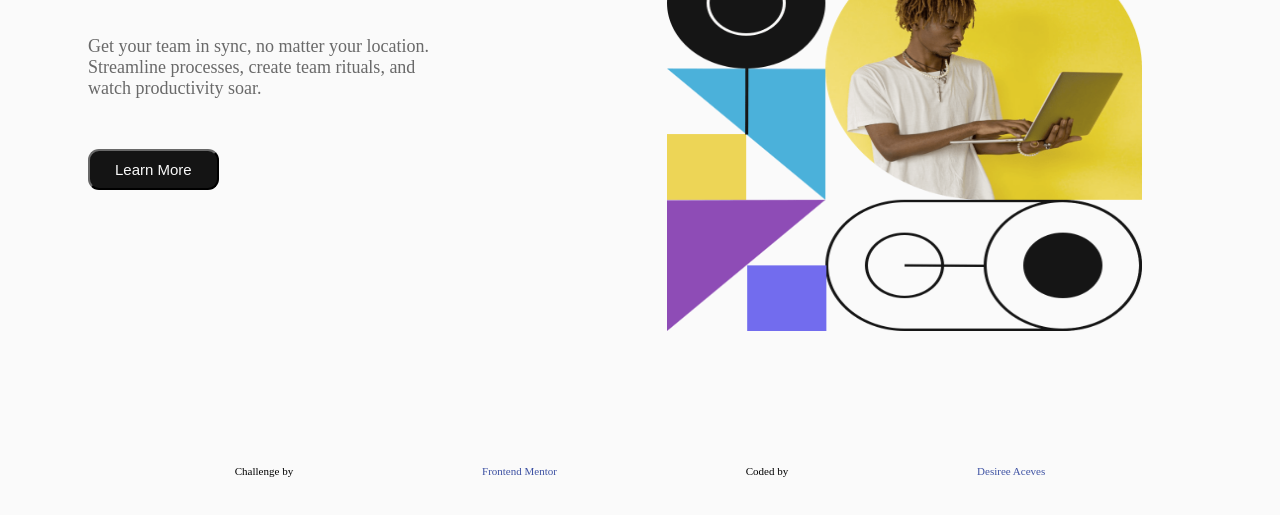
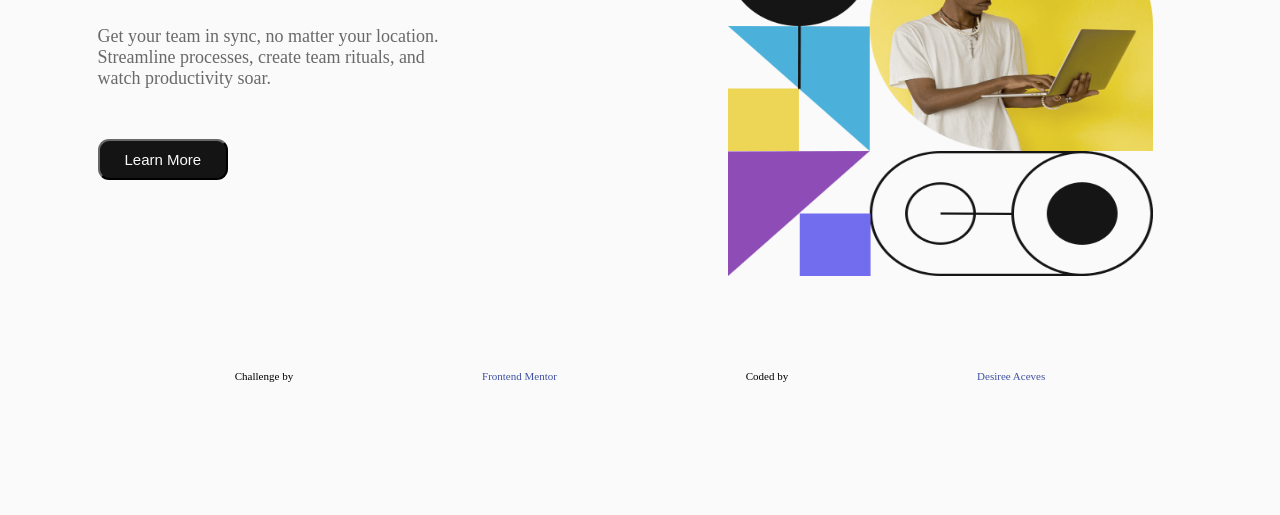
Before and after one commit to Desace1938/remote-intro-section, a plain HTML site: page index.html in a window 1280 px wide. Shown: the part 407-922 px from the top of the page. After the commit the page ends 827 px from the top, so only its background shows below. Drawn offline with Linux system fonts and the light colour scheme.

Commit message:
Updated: container spacing

```diff
--- a/css/style.css
+++ b/css/style.css
@@ -127,9 +127,13 @@
 /* Main Section */
 .container{
     display: flex;
-    justify-content: space-between;
+    justify-content: center;
     background-color: hsl(0, 0%, 98%);
-    margin: 30px 80px 80px 80px;
+    margin: 20px 60px 60px 60px;
+}
+
+section > .info{
+  width: 600px;
 }
 
 .info, p {
@@ -161,8 +165,14 @@
 
 /* image */
 
+/* section > .mainImage{
+  width: 600px;
+  height: 900px;
+} */
 .mainImage img{
-    margin: 50px;
+    margin: 30px;
+    width: 425px;
+    height: 500px;
     /* padding: 40px; */
 }
 
```
